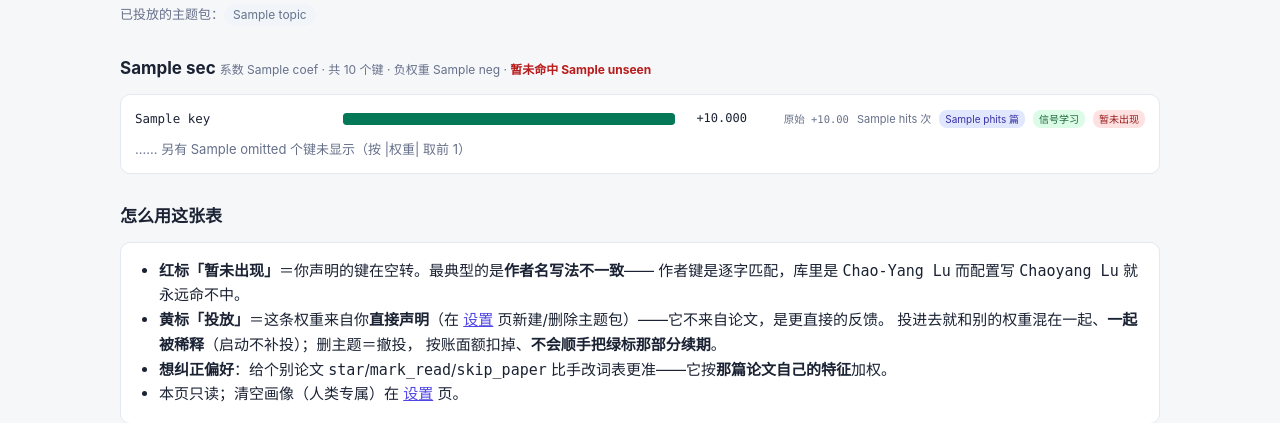
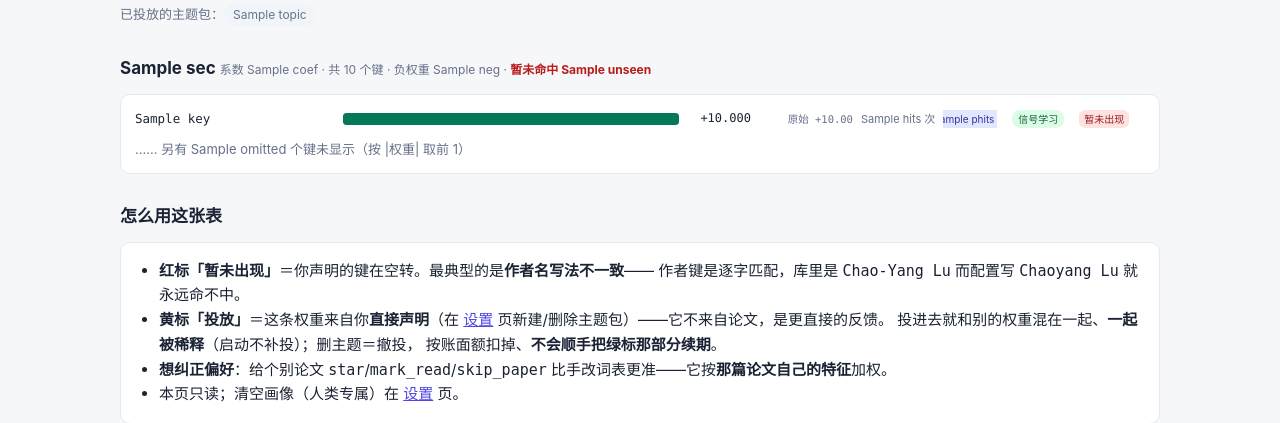
Before and after one commit to tomisnot/get-paper, a FastAPI app: template src/paperpilot/app/templates/profile.html in a window 1280 px wide. Shown: the part 462-885 px from the top of the page. Run offline with FastAPI, Linux system fonts and the light colour scheme; the template is opened without the code that fills it: most values are stand-ins (such as "Sample title", 1, 10 or a date in 2020); some libraries are stand-ins or nearby versions.

Commit message:
web调整

```diff
--- a/src/paperpilot/app/templates/profile.html
+++ b/src/paperpilot/app/templates/profile.html
@@ -23,6 +23,15 @@
           font-size: 10.5px; font-family: ui-monospace, Consolas, monospace; }
   .phits { flex: 0 0 42px; text-align: right; white-space: nowrap;
            color: var(--muted); font-size: 11px; }
+  /* ⚠ 徽章区**必须定宽**：徽章宽度随内容变，而轨道是 `flex:1`（吃剩余宽度）且位置在徽章**之前**
+     ⇒ 徽章一变宽，轨道就变短 ⇒ **每条长度不一、它右边的数值列还整体漂移**
+     （实测反馈："条都不一边长，其他列也对不齐"）。再拆成三个**定宽槽位**：
+     有徽章没徽章都占位 ⇒ 徽章也逐行对齐。 */
+  .ptags { flex: 0 0 186px; display: flex; gap: 6px; }
+  .pslot { display: flex; align-items: center; justify-content: center; overflow: hidden; }
+  .pslot.ph { flex: 0 0 54px; }
+  .pslot.src { flex: 0 0 70px; }
+  .pslot.unseen { flex: 0 0 50px; }
   .tag { font-size: 10px; padding: 1px 6px; border-radius: 8px; white-space: nowrap; }
   .tag.topic { background: var(--must-bg); color: var(--must); }
   .tag.signal { background: #dcfce7; color: #166534; }
@@ -81,10 +90,11 @@
     <div class="pval">{{ '%+.3f'|format(r.decayed) }}</div>
     <div class="praw">原始 {{ '%+.2f'|format(r.w) }}</div>
     <div class="phits">{{ r.hits }} 次</div>
-    {% if r.phits %}<span class="tag ph" title="库内标题/摘要含此短语的论文数">{{ r.phits }} 篇</span>{% endif %}
-    {% if r.from_topic %}<span class="tag topic" title="主题包「{{ r.topic_name }}」的一次**投放**：直接反馈、不来自论文；会随池子一起稀释，删主题＝撤投">投放</span>
-    {% else %}<span class="tag signal">信号学习</span>{% endif %}
-    {% if not r.live %}<span class="tag unseen" title="{{ r.why_unseen }}">暂未出现</span>{% endif %}
+    <div class="ptags">
+      <div class="pslot ph">{% if r.phits %}<span class="tag ph" title="库内标题/摘要含此短语的论文数">{{ r.phits }} 篇</span>{% endif %}</div>
+      <div class="pslot src">{% if r.from_topic %}<span class="tag topic" title="主题包「{{ r.topic_name }}」的一次**投放**：直接反馈、不来自论文；会随池子一起稀释，删主题＝撤投">投放</span>{% else %}<span class="tag signal">信号学习</span>{% endif %}</div>
+      <div class="pslot unseen">{% if not r.live %}<span class="tag unseen" title="{{ r.why_unseen }}">暂未出现</span>{% endif %}</div>
+    </div>
   </div>
   {% endfor %}
   {% if sec.omitted %}
```
